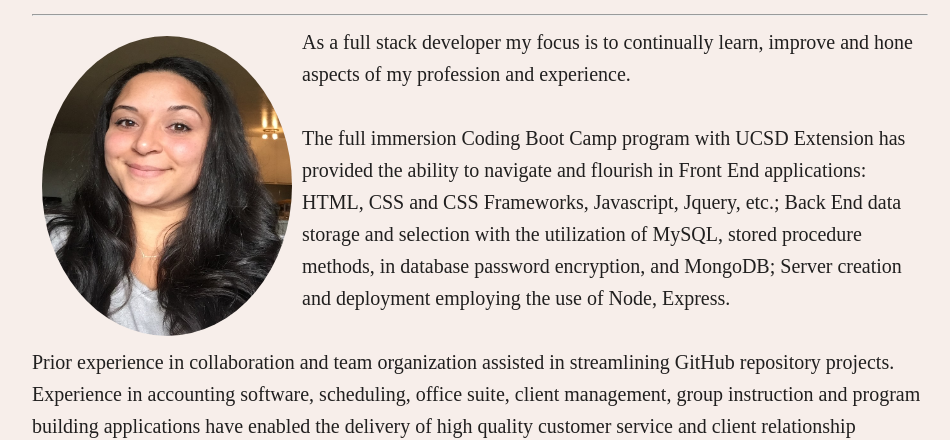
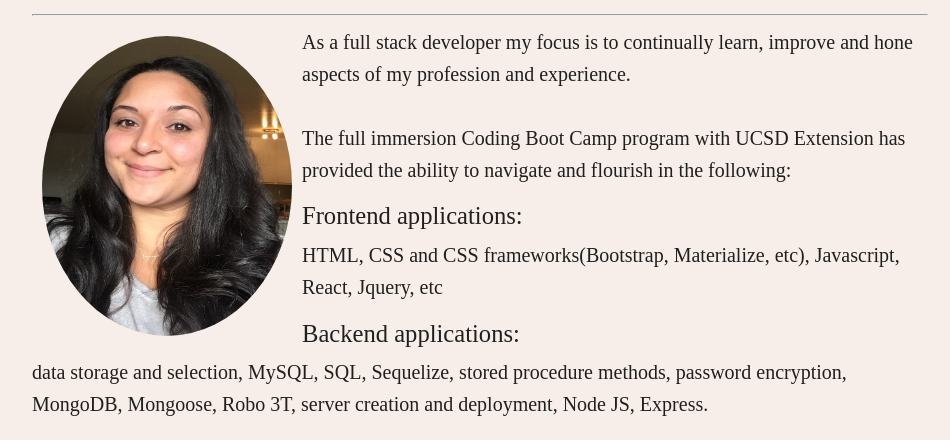
Before and after one commit to bltarkany/FSDPortfolio, a plain HTML site: page portfolio.html in a window 1280 px wide. Shown: the part 660-1100 px from the top of the page, without its empty margins (160-1110 px from the left). Drawn offline with nearby package versions, Linux system fonts and the light colour scheme; a web font is replaced by a local one.

Commit message:
deleted unecessary photo. Updated about me.

```diff
--- a/portfolio.html
+++ b/portfolio.html
@@ -82,13 +82,15 @@
             </p>
             <br>
             <p>The full immersion Coding Boot Camp program with UCSD Extension has provided the ability
-                to
-                navigate and flourish in Front End applications: HTML, CSS and CSS Frameworks, Javascript, Jquery, etc.;
-                Back
-                End
-                data storage and selection with the utilization of MySQL, stored procedure methods, in database password
-                encryption, and MongoDB; Server creation and deployment
-                employing the use of Node, Express.</p>
+                to navigate and flourish in the following:
+            </p>
+            <p><h5>Frontend applications:</h5>
+                    HTML, CSS and CSS frameworks(Bootstrap, Materialize, etc), Javascript, React, Jquery, etc
+            </p>
+            <p><h5>Backend applications:</h5>
+                data storage and selection, MySQL, SQL, Sequelize, stored procedure methods, password encryption,
+                MongoDB, Mongoose, Robo 3T, server creation and deployment, Node JS, Express.
+            </p>
             <br>
             <p> Prior experience in collaboration and team organization assisted in
                 streamlining GitHub repository projects. Experience in accounting software, scheduling, office
@@ -158,14 +160,20 @@
             <div class="col s12 m7">
                 <h4>MacroFit</h4>
                 <p>Macros and Fitness.</p>
-                <p>The creation of this app was to solve the two most common excuses for not getting healthy: lack of timer
+                <p>The creation of this app was to solve the two most common excuses for not getting healthy: lack of
+                    timer
                     & lack of experience.
-                    The app utilizes the MVC design template. The exercise and client databases were built into MySQL with
-                    the use of stored procedures. MySQL was also used to encrypt and store user information. The server was built
-                    with Node and Express. Sequelize and mysql2 npm packages were used to manipulate the database. The caloric and macro
-                    calculations are implemented with the use of javascript based on the information the user provides for customized
+                    The app utilizes the MVC design template. The exercise and client databases were built into MySQL
+                    with
+                    the use of stored procedures. MySQL was also used to encrypt and store user information. The server
+                    was built
+                    with Node and Express. Sequelize and mysql2 npm packages were used to manipulate the database. The
+                    caloric and macro
+                    calculations are implemented with the use of javascript based on the information the user provides
+                    for customized
                     nutrition profile to follow. The workouts are populated based on the amount of time the user
-                    has available, with options of 2 to 6 days a week. Along with this sets and reps are included with each workout.
+                    has available, with options of 2 to 6 days a week. Along with this sets and reps are included with
+                    each workout.
                 </p>
                 <a href="https://github.com/bltarkany/project2" target="_blank">MacroFit Repository</a>
             </div>
```
Also changed, not shown: assets/images/b1.jpg (deleted).
